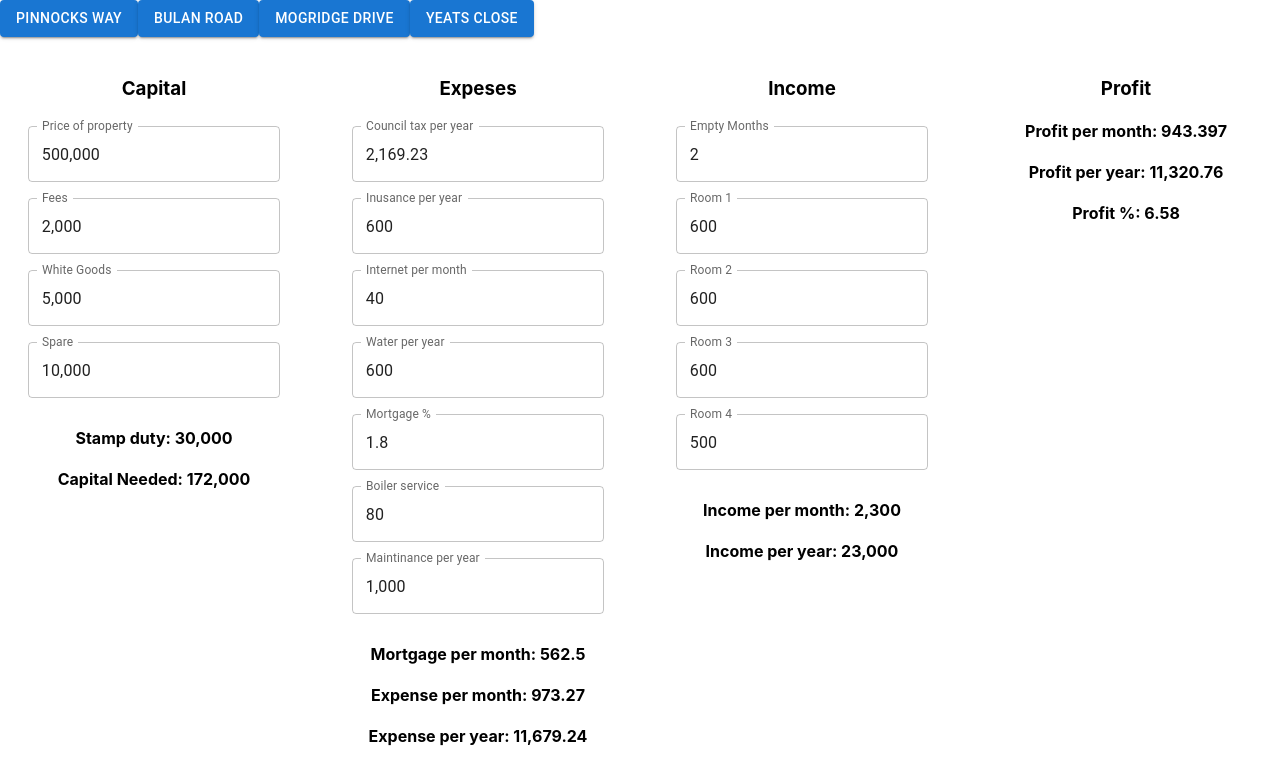
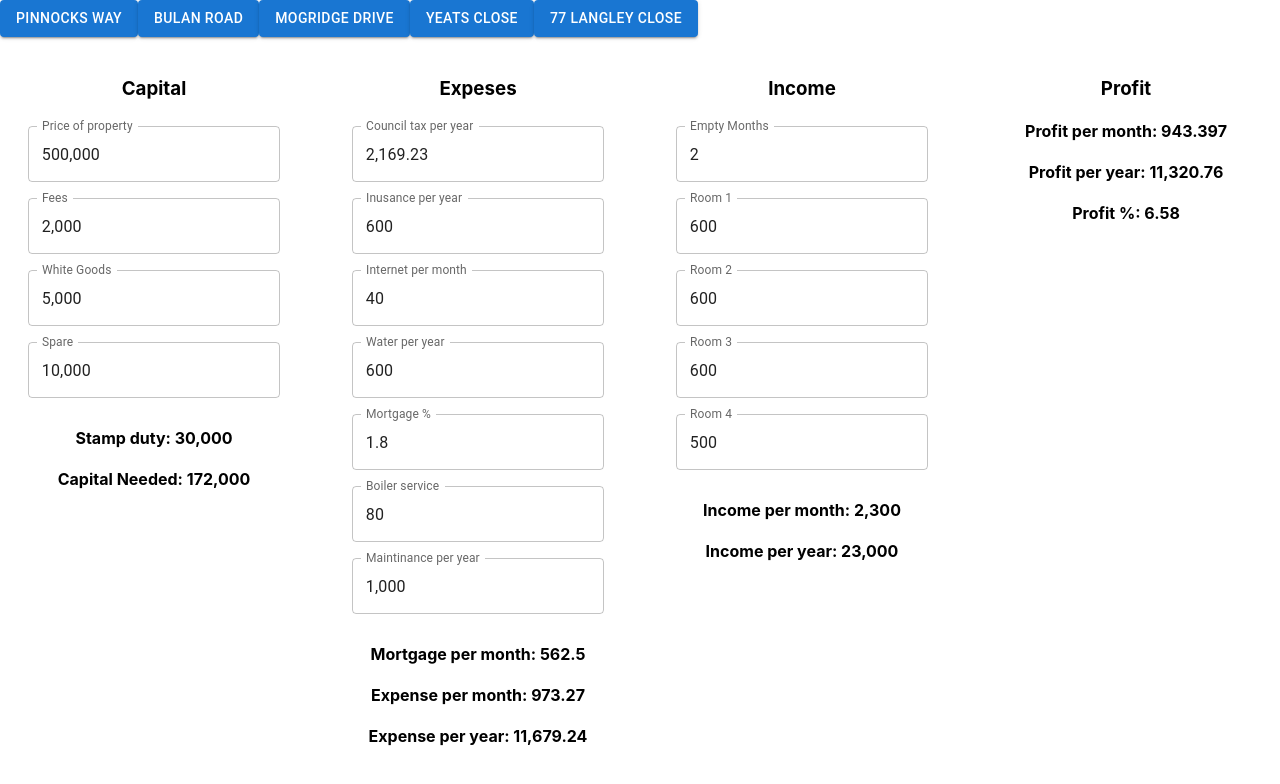
Before and after one commit to cbishopvelti/pic, a React (Create React App) app: page / in a window 1280 px wide. Shown: the top 784 px of the page. Built offline with nearby package versions, Linux system fonts and the light colour scheme.

Commit message:
Update App.js

```diff
--- a/src/app/App.js
+++ b/src/app/App.js
@@ -96,6 +96,20 @@ function App() {
             ],
             link: "https://www.zoopla.co.uk/for-sale/details/60452620/"
           })}>Yeats close</Button>
+                  <Button
+          variant='contained'
+          onClick={() => setState({
+            ...defaultState,
+            name: "77 Langley close",
+            priceOfProperty: 450000,
+            rooms: [
+              600,
+              600,
+              600,
+              600
+            ],
+            link: "https://www.zoopla.co.uk/for-sale/property/headington/"
+          })}>77 Langley close</Button>
       </div>
       <div>
       </div>
```
